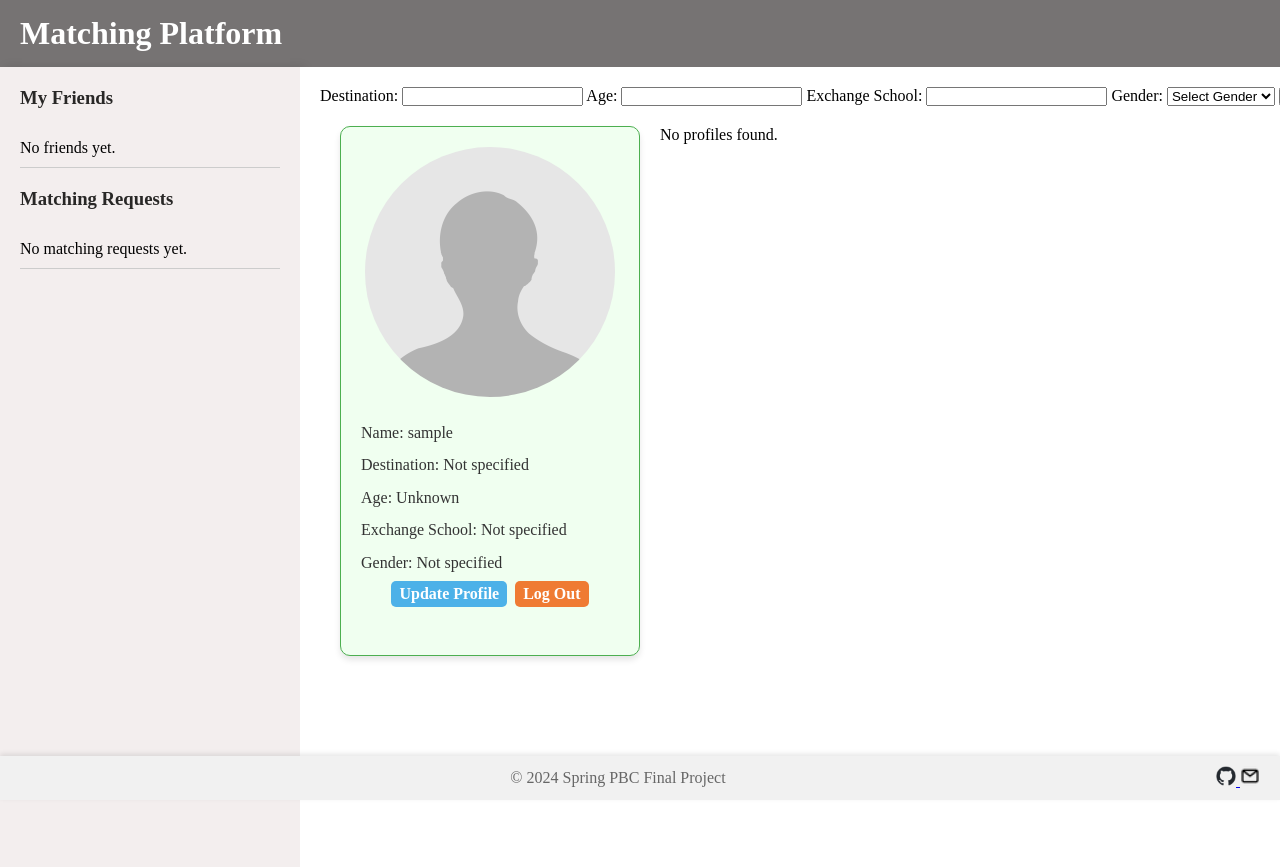
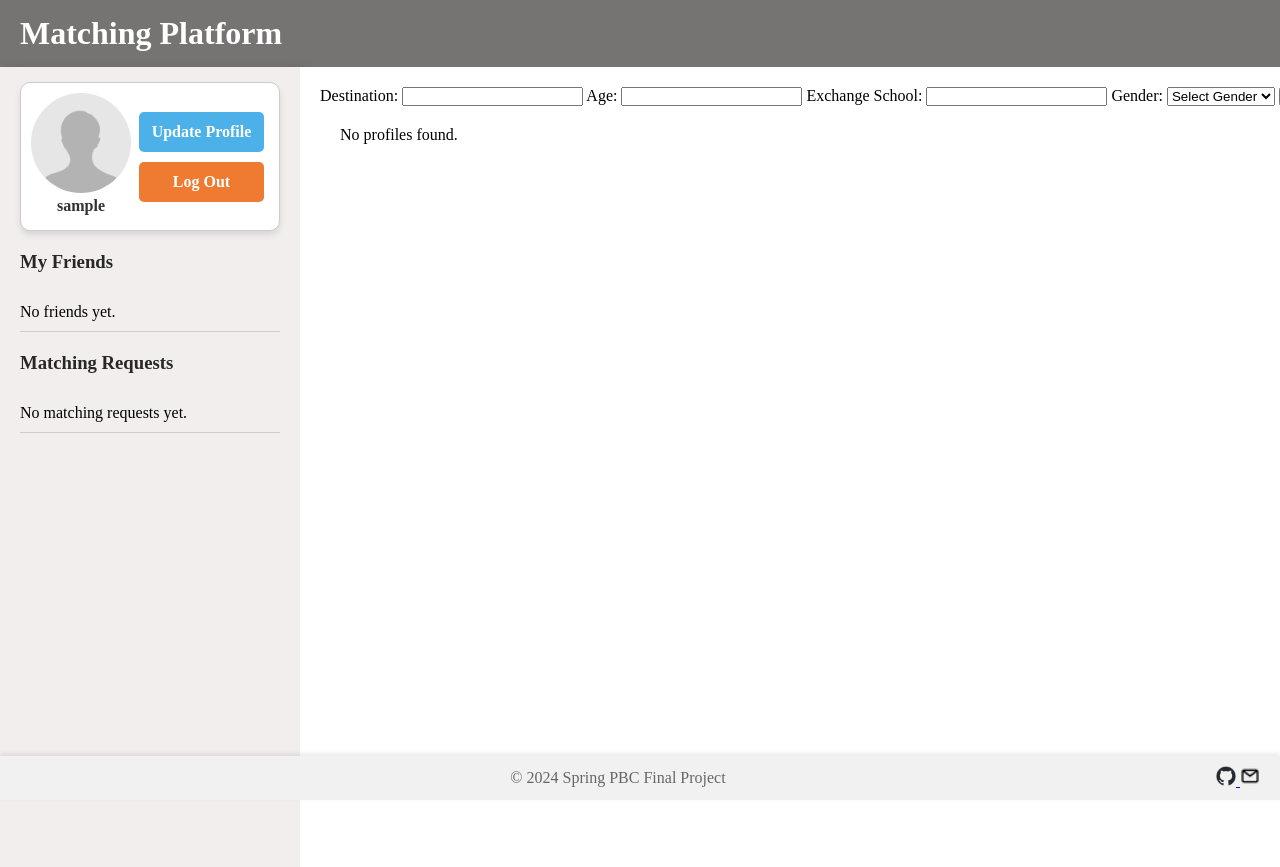
Before and after one commit to Bai1026/PBC_Final_Project, a Django app: page /matching/show-all-profiles/ in a window 1280 px wide. Run offline with Django 3.2, Linux system fonts and the light colour scheme; the visitor is signed in with stand-in values (Sample User, id 1); data comes from the database, SQL or seed files in the repository.

Commit message:
update current profile

```diff
--- a/platform/myproject/static/css/matching.css
+++ b/platform/myproject/static/css/matching.css
@@ -169,7 +169,87 @@ form {
     }
 }
 
-.current-user {
-    border-color: #4CAF50; /* Green border for the current user */
-    background-color: #f0fff0; /* Lighter background for emphasis */
+
+/* 将 .current-user 的样式添加到 .menu 中 */
+.menu .current-user {
+    background-color: #ffffff;
+    border: 1px solid #ccc;
+    border-radius: 10px;
+    box-shadow: 0 4px 6px rgba(0, 0, 0, 0.1);
+    padding: 10px;
+    width: 260px; /* 调整宽度 */
+    box-sizing: border-box;
+    display: flex;
+    align-items: center;
+    text-align: center;
+    margin-top: 15px;
+    margin-bottom: 20px; /* 调整与其他菜单项的间距 */
+    margin-left: 20px; /* 左侧距离调整 */
+    margin-right: 20px; /* 右侧距离调整 */
 }
+
+.menu .current-user img {
+    width: 100px; /* 调整头像大小 */
+    height: 100px; /* 调整头像大小 */
+    border-radius: 50%; /* 保持圆形 */
+    object-fit: cover; /* 保持图片比例 */
+    margin-bottom: 0px;
+}
+
+.menu .current-user p {
+    color: #333;
+    font-size: 16px;
+    font-weight: bold;
+    margin: 0;
+    margin-bottom: 5px;
+}
+.menu .current-user .current-user-information {
+    flex-direction: column;
+}
+.menu .current-user .current-user-actions {
+    margin-top: 10px;
+    margin-bottom: 10px;
+    margin-left: 8px;
+    display: flex;
+    flex-direction: column; /* 上下排列 */
+}
+
+
+.menu .current-user .update-profile-button {
+    display: inline-block;
+    background-color: #4cb1e8;
+    color: white;
+    text-decoration: none;
+    border-radius: 5px;
+    cursor: pointer;
+    transition: background-color 0.3s;
+    margin-top: 5px;
+    margin-bottom: 5px;
+    width: 125px; /* 调整按钮宽度 */
+    height: 40px; /* 调整按钮高度 */
+    text-align: center; /* 文本居中 */
+    line-height: 40px; /* 与按钮高度一致，实现垂直居中 */
+    font-weight: bold;
+}
+.menu .current-user .update-profile-button:hover {
+    background-color: #2694d4;
+}
+.menu .current-user .log-out-button {
+    display: inline-block;
+    background-color: #ef7b33;
+    color: white;
+    text-decoration: none;
+    border-radius: 5px;
+    cursor: pointer;
+    transition: background-color 0.3s;
+    margin-top: 5px;
+    margin-bottom: 5px;
+    width: 125px; /* 调整按钮宽度 */
+    height: 40px; /* 调整按钮高度 */
+    text-align: center; /* 文本居中 */
+    line-height: 40px; /* 与按钮高度一致，实现垂直居中 */
+    font-weight: bold;
+}
+.menu .current-user .log-out-button:hover {
+    background-color: #ef7b33;
+}
--- a/platform/templates/matching.html
+++ b/platform/templates/matching.html
@@ -14,6 +14,26 @@
 </body1>
 <body2>
     <div class="menu">
+        <div class="current-user">
+            <div class="current-user-information">
+                {% if current_user_profile.avatar %}
+                    <img src="{{ current_user_profile.avatar.url }}" alt="Profile Picture">
+                {% else %}
+                    {% if current_user_profile.gender == 'M' %}
+                        <img src="{% static 'images/male.png' %}" alt="Default Male Avatar">
+                    {% elif current_user_profile.gender == 'F' %}
+                        <img src="{% static 'images/female.png' %}" alt="Default Female Avatar">
+                    {% else %}
+                        <img src="{% static 'images/neutral.jpg' %}" alt="Default Neutral Avatar">
+                    {% endif %}
+                {% endif %}
+                <p>{{ current_user_profile.user.username }}</p>
+            </div>
+            <div class="current-user-actions">
+                <a href="{% url 'update_profile' username=current_user_profile.user.username %}" class="update-profile-button">Update Profile</a>
+                <a href="{% url 'login' %}" class="log-out-button">Log Out</a>
+            </div>
+        </div>
         <div class="friend-list">
             <h3>My Friends</h3>
             <ul>
@@ -67,29 +87,6 @@
 
         <!-- 自己的個人信息欄位 -->
         <div class="profile-container">
-            <div class="profile current-user">
-                {% if current_user_profile.avatar %}
-                    <img src="{{ current_user_profile.avatar.url }}" alt="Profile Picture">
-                {% else %}
-                    {% if current_user_profile.gender == 'M' %}
-                        <img src="{% static 'images/male.png' %}" alt="Default Male Avatar">
-                    {% elif current_user_profile.gender == 'F' %}
-                        <img src="{% static 'images/female.png' %}" alt="Default Female Avatar">
-                    {% else %}
-                        <img src="{% static 'images/neutral.jpg' %}" alt="Default Neutral Avatar">
-                    {% endif %}
-                {% endif %}
-                <p>Name: {{ current_user_profile.user.username }}</p>
-                <p>Destination: {{ current_user_profile.destination|default_if_none:"Not specified" }}</p>
-                <p>Age: {{ current_user_profile.age|default_if_none:"Unknown" }}</p>
-                <p>Exchange School: {{ current_user_profile.exchange_school|default_if_none:"Not specified" }}</p>
-                <p>Gender: {{ current_user_profile.get_gender_display|default_if_none:"Not specified" }}</p>
-                <div>
-                    <a href="{% url 'update_profile' username=user.username %}" class="button edit-profile">Update Profile</a>
-
-                    <a href="{% url 'login' %}" class="button log-out">Log Out</a>
-                </div>
-            </div>
 
             <!-- 他人的個人信息欄位 -->
             {% for profile in profiles %}
```
